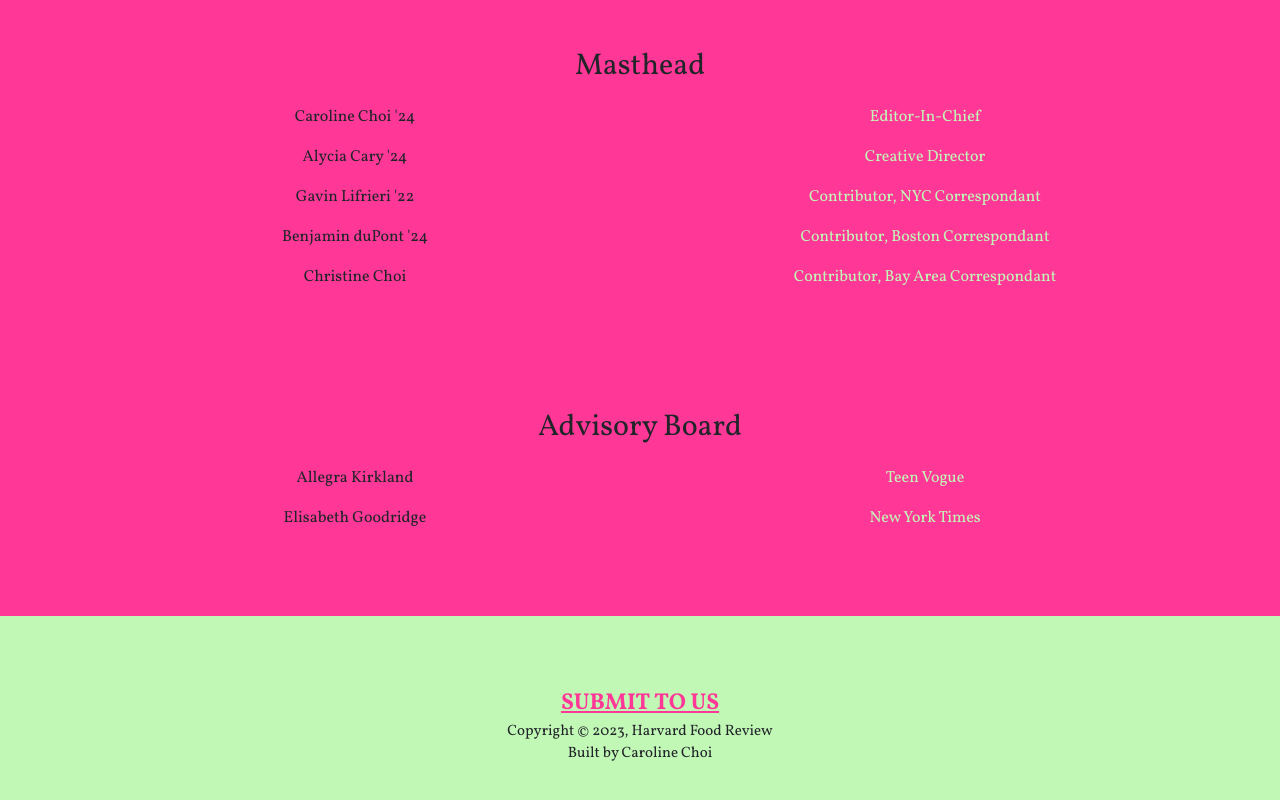
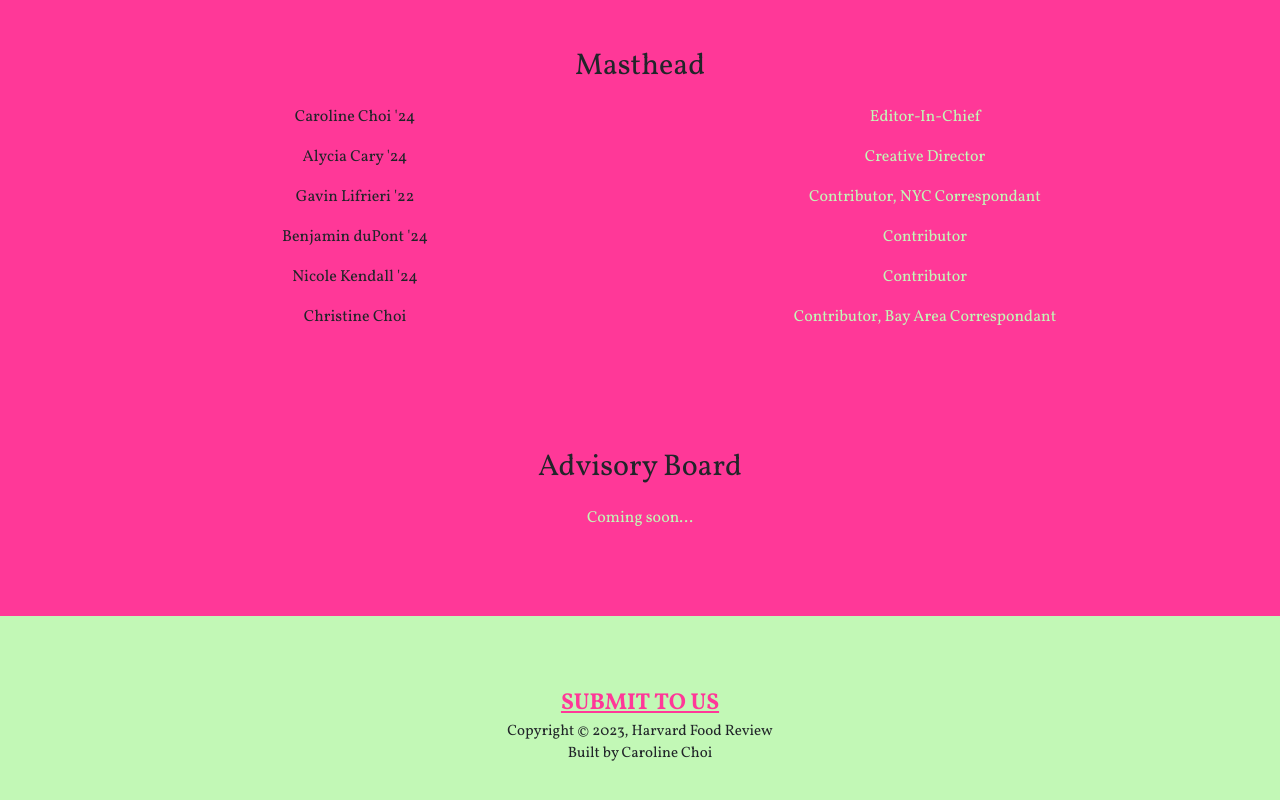
Before and after one commit to Harvard-Food-Review/website, a plain HTML site: page pages/about.html in a window 1280 px wide. Shown: the part 760-1560 px from the top of the page. Drawn offline with nearby package versions, Linux system fonts and the light colour scheme; a web font is replaced by a local one.

Commit message:
changed about language

```diff
--- a/pages/about.html
+++ b/pages/about.html
@@ -85,7 +85,15 @@
                 <p class="name">Benjamin duPont '24</p>
               </div>
               <div class="col">
-                <p class="role">Contributor, Boston Correspondant</p>
+                <p class="role">Contributor</p>
+              </div>
+            </div>
+            <div class="row">
+              <div class="col">
+                <p class="name">Nicole Kendall '24</p>
+              </div>
+              <div class="col">
+                <p class="role">Contributor</p>
               </div>
             </div>
             <div class="row">
@@ -102,20 +110,7 @@
           <p class="subtitle">Advisory Board</p>
           <div class="container">
             <div class="row">
-              <div class="col">
-                <p class="name">Allegra Kirkland</p>
-              </div>
-              <div class="col">
-                <p class="role">Teen Vogue</p>
-              </div>
-            </div>
-            <div class="row">
-              <div class="col">
-                <p class="name">Elisabeth Goodridge</p>
-              </div>
-              <div class="col">
-                <p class="role">New York Times</p>
-              </div>
+              <p class="role">Coming soon...</p>
             </div>
           </div>
         </div>
```
